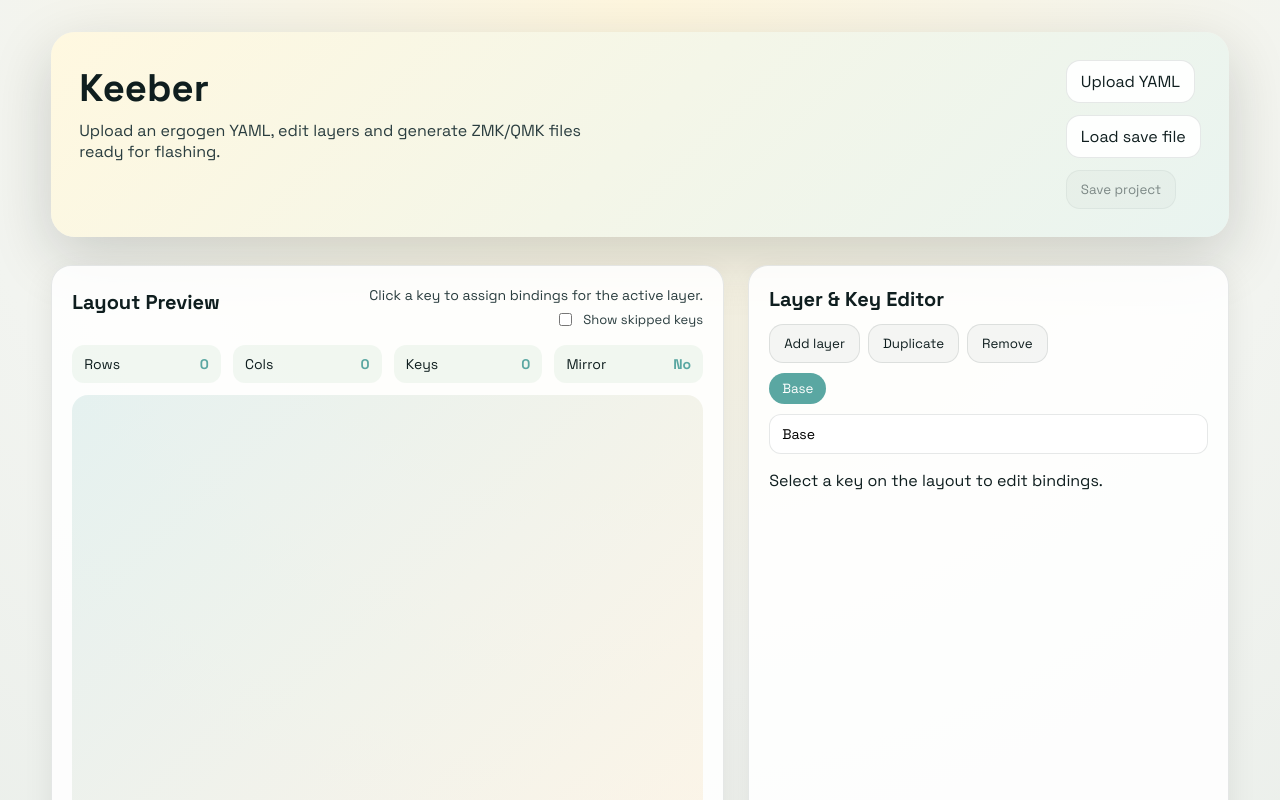
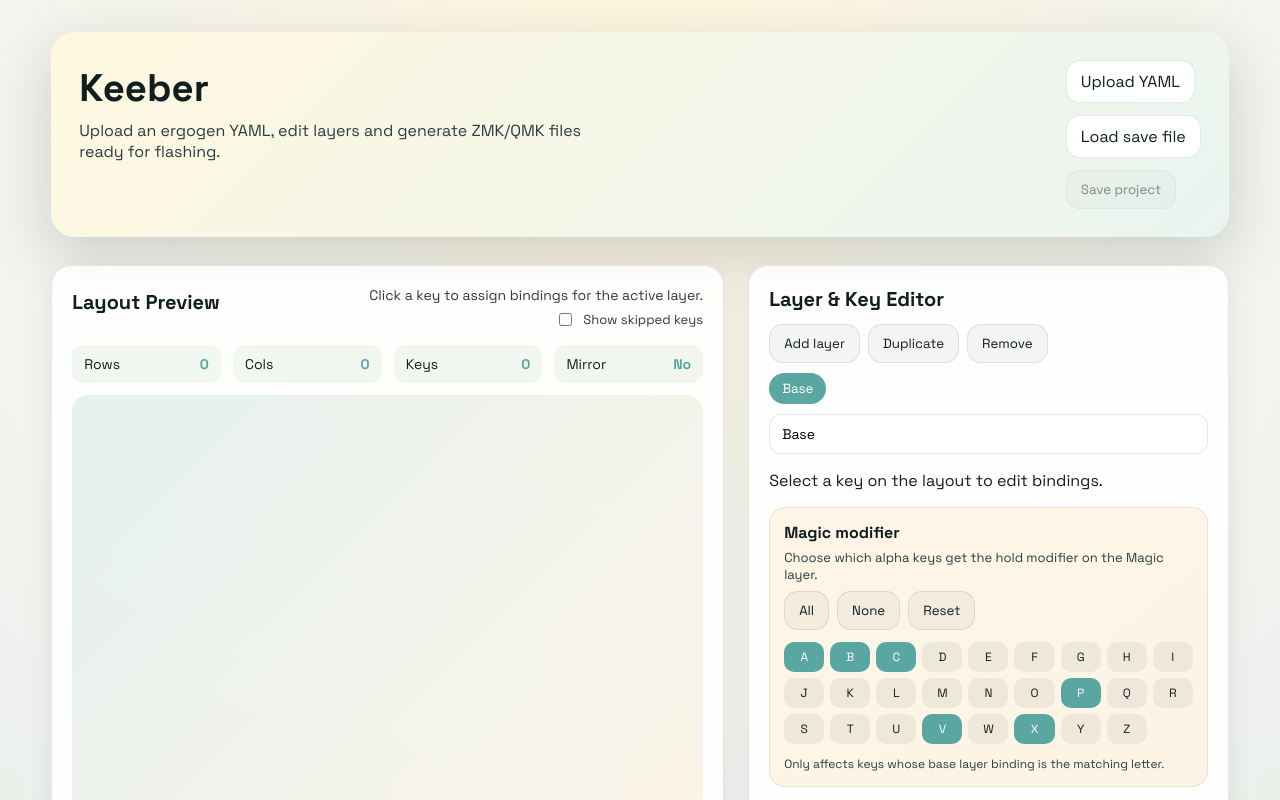
Before and after one commit to andresrobam/keeber, a React (Vite) app: page / in a window 1280 px wide. Shown: the top 800 px of the page. Built offline with nearby package versions, Linux system fonts and the light colour scheme.

Commit message:
Magic key, better layer toggling

```diff
--- a/src/App.css
+++ b/src/App.css
@@ -274,6 +274,66 @@
   margin-top: 16px;
 }
 
+.magic-settings {
+  margin-top: 16px;
+  padding: 14px;
+  border-radius: 16px;
+  background: rgba(255, 179, 71, 0.12);
+  border: 1px solid rgba(15, 30, 31, 0.08);
+  display: flex;
+  flex-direction: column;
+  gap: 12px;
+}
+
+.magic-header {
+  display: flex;
+  flex-direction: column;
+  gap: 8px;
+}
+
+.magic-header h3 {
+  margin: 0 0 6px;
+  font-size: 16px;
+}
+
+.magic-header p {
+  margin: 0;
+  color: var(--ink-soft);
+  font-size: 13px;
+}
+
+.magic-actions {
+  display: flex;
+  flex-wrap: wrap;
+  gap: 8px;
+}
+
+.magic-grid {
+  display: grid;
+  grid-template-columns: repeat(auto-fit, minmax(36px, 1fr));
+  gap: 6px;
+}
+
+.magic-letter {
+  padding: 6px 0;
+  border-radius: 10px;
+  border: 1px solid transparent;
+  background: rgba(15, 30, 31, 0.06);
+  font-size: 12px;
+  text-transform: uppercase;
+}
+
+.magic-letter.active {
+  background: var(--sea);
+  color: white;
+}
+
+.magic-note {
+  margin: 0;
+  font-size: 12px;
+  color: var(--ink-soft);
+}
+
 .key-meta h3 {
   margin: 0 0 6px;
 }
@@ -333,6 +393,43 @@
   text-transform: uppercase;
   letter-spacing: 0.14em;
   color: var(--ink-soft);
+}
+
+.layer-mode {
+  display: flex;
+  flex-direction: column;
+  gap: 6px;
+  padding: 10px 12px;
+  border-radius: 12px;
+  background: rgba(90, 167, 162, 0.08);
+  border: 1px solid rgba(15, 30, 31, 0.08);
+}
+
+.layer-mode-label {
+  margin: 0;
+  font-size: 11px;
+  text-transform: uppercase;
+  letter-spacing: 0.16em;
+  color: var(--ink-soft);
+}
+
+.layer-mode-buttons {
+  display: grid;
+  grid-template-columns: repeat(3, minmax(0, 1fr));
+  gap: 6px;
+}
+
+.layer-mode-buttons button {
+  padding: 6px 8px;
+  border-radius: 10px;
+  border: 1px solid transparent;
+  background: rgba(15, 30, 31, 0.06);
+  font-size: 12px;
+}
+
+.layer-mode-buttons button.active {
+  background: var(--sea);
+  color: white;
 }
 
 .palette-section {
--- a/src/App.jsx
+++ b/src/App.jsx
@@ -61,28 +61,62 @@
 
 const normalizeToken = (token) => token.toUpperCase().replace(/_/g, '')
 
+const MAGIC_BINDING = {
+  zmk: '&magic',
+  qmk: 'MAGIC'
+}
+const MAGIC_LAYER_NAME = 'Magic'
+const DEFAULT_MAGIC_HOLD_LETTERS = ['A', 'X', 'C', 'V', 'B', 'P']
+const MAGIC_LETTER_OPTIONS = Array.from({ length: 26 }, (_, index) =>
+  String.fromCharCode(65 + index)
+)
+
+const LAYER_MODES = [
+  { id: 'hold', label: 'Hold', description: 'Active while held' },
+  { id: 'toggle', label: 'Toggle', description: 'Press to toggle' },
+  { id: 'once', label: 'Once', description: 'Next key only' }
+]
+
+const LAYER_MODE_BINDINGS = {
+  hold: { zmk: '&mo', qmk: 'MO' },
+  toggle: { zmk: '&tog', qmk: 'TG' },
+  once: { zmk: '&sl', qmk: 'OSL' }
+}
+
 const parseBindingToken = (binding) => {
   if (!binding) return ''
   const trimmed = binding.trim()
   if (!trimmed || trimmed === '&none' || trimmed === 'KC_NO') return ''
+
+  if (trimmed === MAGIC_BINDING.zmk) {
+    return MAGIC_BINDING.qmk
+  }
 
   if (trimmed.startsWith('&kp')) {
     const parts = trimmed.split(/\s+/)
     return parts[1] || ''
   }
 
-  if (trimmed.startsWith('&mo')) {
-    const parts = trimmed.split(/\s+/)
-    return parts[1] ? `L${parts[1]}` : ''
-  }
+  const zmkLayerMatch = /^&(mo|tog|sl)\s+(\d+)$/.exec(trimmed)
+  if (zmkLayerMatch) return `L${zmkLayerMatch[2]}`
 
-  const moMatch = /MO\((\d+)\)/.exec(trimmed)
-  if (moMatch) return `L${moMatch[1]}`
+  const qmkLayerMatch = /^(MO|TG|OSL)\((\d+)\)$/.exec(trimmed)
+  if (qmkLayerMatch) return `L${qmkLayerMatch[2]}`
 
   const kcMatch = /KC_([A-Z0-9_]+)/.exec(trimmed)
   if (kcMatch) return kcMatch[1]
 
   return trimmed
+}
+
+const normalizeMagicLetters = (letters) => {
+  if (!Array.isArray(letters)) return DEFAULT_MAGIC_HOLD_LETTERS
+  const cleaned = letters
+    .filter((letter) => typeof letter === 'string')
+    .map((letter) => letter.trim().toUpperCase())
+    .filter((letter) => /^[A-Z]$/.test(letter))
+  const unique = new Set(cleaned)
+  return MAGIC_LETTER_OPTIONS.filter((letter) => unique.has(letter))
 }
 
 const formatKeyLabel = (binding) => {
@@ -412,35 +446,50 @@
   }))
 }
 
-const buildLayerPalette = (layers) =>
+const buildLayerPalette = (layers, mode) =>
   layers.slice(1).map((layer, index) => {
     const layerIndex = index + 1
+    const bindingMode = LAYER_MODE_BINDINGS[mode] || LAYER_MODE_BINDINGS.hold
     return {
       label: layer.name,
-      zmk: `&mo ${layerIndex}`,
-      qmk: `MO(${layerIndex})`
+      zmk: `${bindingMode.zmk} ${layerIndex}`,
+      qmk: `${bindingMode.qmk}(${layerIndex})`
     }
   })
 
 const getLayerIndexFromBinding = (value) => {
   if (!value) return null
   const trimmed = value.trim()
-  const zmkMatch = /^&mo\s+(\d+)$/.exec(trimmed)
-  if (zmkMatch) return { index: Number(zmkMatch[1]), type: 'zmk' }
-  const qmkMatch = /^MO\((\d+)\)$/.exec(trimmed)
-  if (qmkMatch) return { index: Number(qmkMatch[1]), type: 'qmk' }
+  const zmkMatch = /^&(mo|tog|sl)\s+(\d+)$/.exec(trimmed)
+  if (zmkMatch) {
+    const mode = zmkMatch[1] === 'mo' ? 'hold' : zmkMatch[1] === 'tog' ? 'toggle' : 'once'
+    return { index: Number(zmkMatch[2]), type: 'zmk', mode }
+  }
+  const qmkMatch = /^(MO|TG|OSL)\((\d+)\)$/.exec(trimmed)
+  if (qmkMatch) {
+    const mode = qmkMatch[1] === 'MO' ? 'hold' : qmkMatch[1] === 'TG' ? 'toggle' : 'once'
+    return { index: Number(qmkMatch[2]), type: 'qmk', mode }
+  }
   return null
+}
+
+const formatLayerBinding = (index, type, mode) => {
+  const bindingMode = LAYER_MODE_BINDINGS[mode] || LAYER_MODE_BINDINGS.hold
+  if (type === 'zmk') {
+    return `${bindingMode.zmk} ${index}`
+  }
+  return `${bindingMode.qmk}(${index})`
 }
 
 const updateLayerBinding = (value, removedIndex) => {
   if (!value) return value
   const parsed = getLayerIndexFromBinding(value)
   if (!parsed) return value
-  const { index, type } = parsed
+  const { index, type, mode } = parsed
   if (index === removedIndex) return ''
   if (index > removedIndex) {
     const nextIndex = index - 1
-    return type === 'zmk' ? `&mo ${nextIndex}` : `MO(${nextIndex})`
+    return formatLayerBinding(nextIndex, type, mode)
   }
   return value
 }
@@ -463,10 +512,10 @@
   if (!value) return value
   const parsed = getLayerIndexFromBinding(value)
   if (!parsed) return value
-  const { index, type } = parsed
+  const { index, type, mode } = parsed
   if (indexMap[index] === undefined) return value
   const nextIndex = indexMap[index]
-  return type === 'zmk' ? `&mo ${nextIndex}` : `MO(${nextIndex})`
+  return formatLayerBinding(nextIndex, type, mode)
 }
 
 const remapLayerBindings = (layers, indexMap) =>
@@ -498,11 +547,69 @@
   return { nextLayers, indexMap }
 }
 
-const formatZmkKeymap = (keys, layers) => {
+const isMagicBinding = (binding) => {
+  if (!binding) return false
+  const trimmed = binding.trim()
+  return trimmed === MAGIC_BINDING.zmk || trimmed === MAGIC_BINDING.qmk
+}
+
+const hasMagicBinding = (layers) =>
+  layers.some((layer) =>
+    Object.values(layer.bindings).some(
+      (binding) => isMagicBinding(binding?.zmk) || isMagicBinding(binding?.qmk)
+    )
+  )
+
+const getAlphaToken = (binding) => {
+  const token = parseBindingToken(binding)
+  if (!token) return ''
+  const upper = token.toUpperCase()
+  if (upper.length === 1 && upper >= 'A' && upper <= 'Z') return upper
+  return ''
+}
+
+const resolveMagicBinding = (binding, magicLayerIndex, target) => {
+  if (!isMagicBinding(binding)) return binding
+  return target === 'zmk'
+    ? `&lt ${magicLayerIndex} LGUI`
+    : `LT(${magicLayerIndex}, KC_LGUI)`
+}
+
+const buildMagicLayerBindings = (keys, baseLayer, target, magicHoldLetters) =>
+  keys.map((key) => {
+    const binding = baseLayer?.bindings[key.id]
+    const baseValue = binding?.zmk || binding?.qmk || ''
+    const alpha = getAlphaToken(baseValue)
+    if (magicHoldLetters.has(alpha)) {
+      return target === 'zmk' ? `&kp LC(${alpha})` : `LCTL(KC_${alpha})`
+    }
+    return target === 'zmk' ? '&trans' : 'KC_TRNS'
+  })
+
+const formatZmkKeymap = (keys, layers, magicHoldLetters) => {
+  const useMagic = hasMagicBinding(layers)
+  const magicLayerIndex = layers.length
   const layerBlocks = layers.map((layer, index) => {
-    const bindings = keys.map((key) => layer.bindings[key.id]?.zmk || '&none').join(' ')
+    const bindings = keys
+      .map((key) => {
+        const value = layer.bindings[key.id]?.zmk || '&none'
+        const updated = useMagic ? resolveMagicBinding(value, magicLayerIndex, 'zmk') : value
+        return updated || '&none'
+      })
+      .join(' ')
     return `    layer_${index} {\n      label = "${layer.name}";\n      bindings = < ${bindings} >;\n    };`
   })
+  if (useMagic) {
+    const magicBindings = buildMagicLayerBindings(
+      keys,
+      layers[0],
+      'zmk',
+      magicHoldLetters
+    ).join(' ')
+    layerBlocks.push(
+      `    layer_${magicLayerIndex} {\n      label = "${MAGIC_LAYER_NAME}";\n      bindings = < ${magicBindings} >;\n    };`
+    )
+  }
   return `/ {\n  keymap {\n    compatible = "zmk,keymap";\n    default_layer = <0>;\n    layers {\n${layerBlocks.join('\n')}\n    };\n  };\n};\n`
 }
 
@@ -550,12 +657,30 @@
   )
 }
 
-const formatQmkKeymap = (keys, layers) => {
+const formatQmkKeymap = (keys, layers, magicHoldLetters) => {
+  const useMagic = hasMagicBinding(layers)
+  const magicLayerIndex = layers.length
   const layerBlocks = layers
     .map((layer, layerIndex) => {
-      const keycodes = keys.map((key) => layer.bindings[key.id]?.qmk || 'KC_NO')
+      const keycodes = keys.map((key) => {
+        const value = layer.bindings[key.id]?.qmk || 'KC_NO'
+        const updated = useMagic ? resolveMagicBinding(value, magicLayerIndex, 'qmk') : value
+        return updated || 'KC_NO'
+      })
       return `  [${layerIndex}] = LAYOUT(\n    ${keycodes.join(',\n    ')}\n  )`
     })
+    .concat(
+      useMagic
+        ? [
+            `  [${magicLayerIndex}] = LAYOUT(\n    ${buildMagicLayerBindings(
+              keys,
+              layers[0],
+              'qmk',
+              magicHoldLetters
+            ).join(',\n    ')}\n  )`
+          ]
+        : []
+    )
     .join(',\n')
 
   return `#include QMK_KEYBOARD_H\n\nconst uint16_t PROGMEM keymaps[][MATRIX_ROWS][MATRIX_COLS] = {\n${layerBlocks}\n};\n`
@@ -584,6 +709,10 @@
   const [dragLayerIndex, setDragLayerIndex] = useState(null)
   const [dragOverLayerIndex, setDragOverLayerIndex] = useState(null)
   const [exportTarget, setExportTarget] = useState('zmk')
+  const [layerMode, setLayerMode] = useState('hold')
+  const [magicHoldLetters, setMagicHoldLetters] = useState(DEFAULT_MAGIC_HOLD_LETTERS)
+
+  const magicHoldSet = useMemo(() => new Set(magicHoldLetters), [magicHoldLetters])
 
   const visibleKeys = useMemo(() => parsed.keys.filter((key) => !key.skip), [parsed.keys])
   const selectedKey = useMemo(
@@ -600,7 +729,7 @@
       title: group.title,
       sections: group.sections
     }))
-    const layerItems = buildLayerPalette(layers)
+    const layerItems = buildLayerPalette(layers, layerMode)
     if (layerItems.length) {
       groups.push({
         title: 'Layers',
@@ -608,7 +737,7 @@
       })
     }
     return groups
-  }, [layers])
+  }, [layers, layerMode])
 
   const viewBox = useMemo(() => {
     if (!parsed.bounds) return '0 0 400 400'
@@ -655,6 +784,18 @@
         }
       })
     )
+  }
+
+  const toggleMagicLetter = (letter) => {
+    setMagicHoldLetters((prev) => {
+      const next = new Set(prev)
+      if (next.has(letter)) {
+        next.delete(letter)
+      } else {
+        next.add(letter)
+      }
+      return MAGIC_LETTER_OPTIONS.filter((entry) => next.has(entry))
+    })
   }
 
   const applyPalette = (item) => {
@@ -771,7 +912,10 @@
       },
       layers,
       activeLayer,
-      selectedKeyId
+      selectedKeyId,
+      magic: {
+        holdLetters: magicHoldLetters
+      }
     }
     downloadFile('keyboard-config.kb.json', JSON.stringify(payload, null, 2), 'application/json')
   }
@@ -805,6 +949,7 @@
       if (typeof data.selectedKeyId === 'string') {
         setSelectedKeyId(data.selectedKeyId)
       }
+      setMagicHoldLetters(normalizeMagicLetters(data.magic?.holdLetters))
       setParseError('')
       setLastLoaded(file.name)
     } catch (error) {
@@ -812,10 +957,10 @@
     }
   }
 
-  const zmkKeymap = parsed.matrix ? formatZmkKeymap(visibleKeys, layers) : ''
+  const zmkKeymap = parsed.matrix ? formatZmkKeymap(visibleKeys, layers, magicHoldSet) : ''
   const zmkOverlay = parsed.matrix ? formatZmkOverlay(parsed.matrix) : ''
   const qmkInfo = parsed.matrix ? formatQmkInfo(visibleKeys, parsed.matrix) : ''
-  const qmkKeymap = parsed.matrix ? formatQmkKeymap(visibleKeys, layers) : ''
+  const qmkKeymap = parsed.matrix ? formatQmkKeymap(visibleKeys, layers, magicHoldSet) : ''
 
   return (
     <div className="app">
@@ -987,6 +1132,24 @@
                   {paletteGroups.map((group) => (
                     <div className="palette-group" key={group.title}>
                       <h4 className="palette-title">{group.title}</h4>
+                      {group.title === 'Layers' ? (
+                        <div className="layer-mode">
+                          <p className="layer-mode-label">Layer key mode</p>
+                          <div className="layer-mode-buttons">
+                            {LAYER_MODES.map((mode) => (
+                              <button
+                                key={mode.id}
+                                type="button"
+                                className={layerMode === mode.id ? 'active' : ''}
+                                onClick={() => setLayerMode(mode.id)}
+                                title={mode.description}
+                              >
+                                {mode.label}
+                              </button>
+                            ))}
+                          </div>
+                        </div>
+                      ) : null}
                       {group.sections.map((section) => (
                         <div className="palette-section" key={`${group.title}-${section.title}`}>
                           <p className="palette-subtitle">{section.title}</p>
@@ -1006,9 +1169,46 @@
                   ))}
                 </div>
               </>
-            ) : (
-              <p>Select a key on the layout to edit bindings.</p>
-            )}
+              ) : (
+                <p>Select a key on the layout to edit bindings.</p>
+              )}
+          </div>
+
+          <div className="magic-settings">
+            <div className="magic-header">
+              <div>
+                <h3>Magic modifier</h3>
+                <p>Choose which alpha keys get the hold modifier on the Magic layer.</p>
+              </div>
+              <div className="magic-actions">
+                <button type="button" className="ghost" onClick={() => setMagicHoldLetters(MAGIC_LETTER_OPTIONS)}>
+                  All
+                </button>
+                <button type="button" className="ghost" onClick={() => setMagicHoldLetters([])}>
+                  None
+                </button>
+                <button
+                  type="button"
+                  className="ghost"
+                  onClick={() => setMagicHoldLetters(DEFAULT_MAGIC_HOLD_LETTERS)}
+                >
+                  Reset
+                </button>
+              </div>
+            </div>
+            <div className="magic-grid">
+              {MAGIC_LETTER_OPTIONS.map((letter) => (
+                <button
+                  key={letter}
+                  type="button"
+                  className={`magic-letter ${magicHoldSet.has(letter) ? 'active' : ''}`}
+                  onClick={() => toggleMagicLetter(letter)}
+                >
+                  {letter}
+                </button>
+              ))}
+            </div>
+            <p className="magic-note">Only affects keys whose base layer binding is the matching letter.</p>
           </div>
         </section>
       </main>
--- a/src/keyRegistry.js
+++ b/src/keyRegistry.js
@@ -51,7 +51,8 @@
           { label: 'L Alt', zmk: '&kp LALT', qmk: 'KC_LALT' },
           { label: 'R Alt', zmk: '&kp RALT', qmk: 'KC_RALT' },
           { label: 'L Gui', zmk: '&kp LGUI', qmk: 'KC_LGUI' },
-          { label: 'R Gui', zmk: '&kp RGUI', qmk: 'KC_RGUI' }
+          { label: 'R Gui', zmk: '&kp RGUI', qmk: 'KC_RGUI' },
+          { label: 'Magic', zmk: '&magic', qmk: 'MAGIC' }
         ]
       },
       {
```
